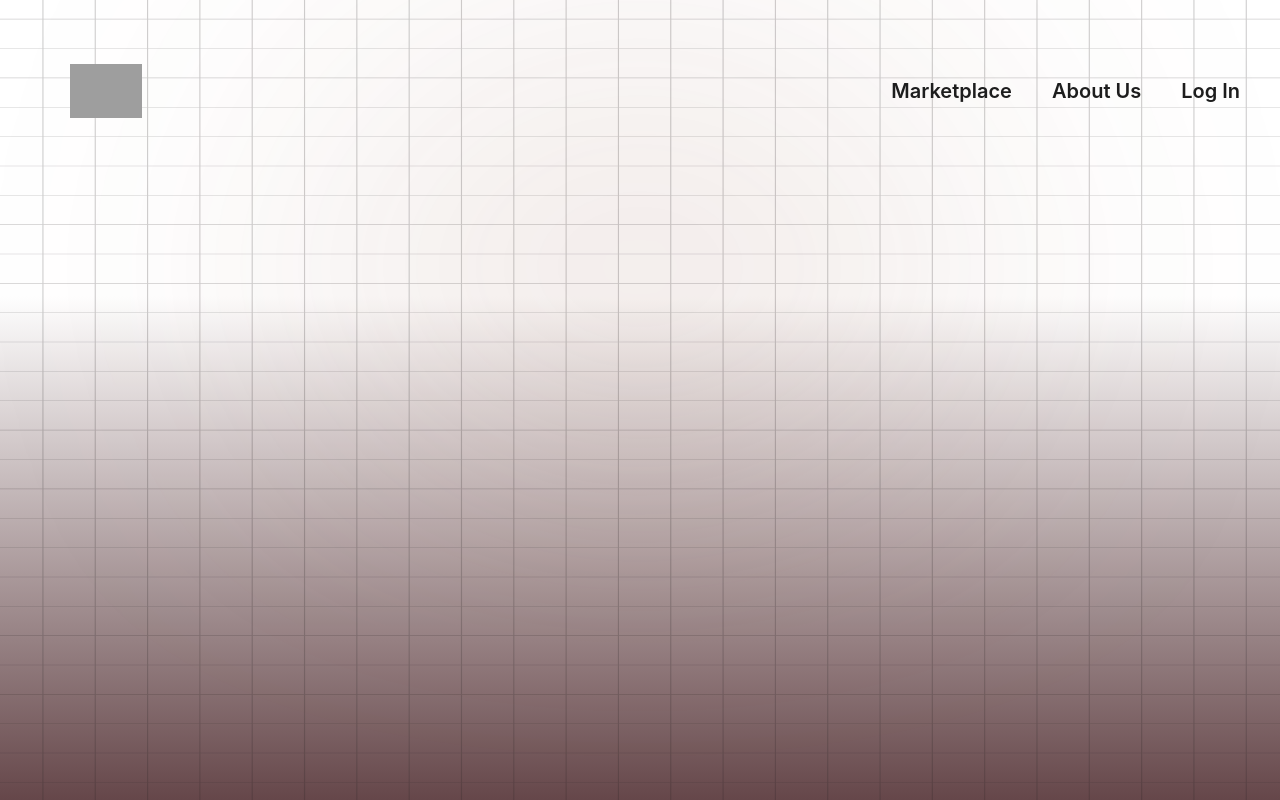
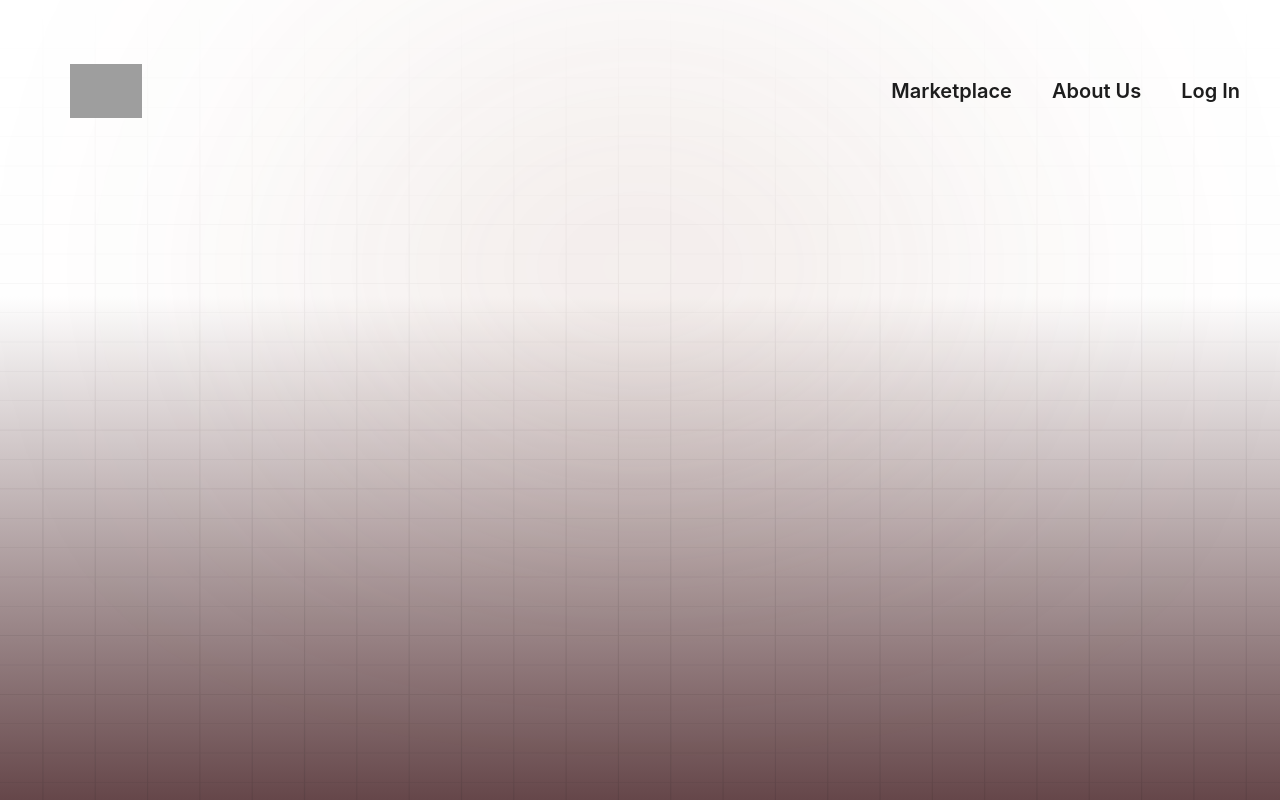
Before and after one commit to novarii/merak-next, a Next.js app: page / in a window 1280 px wide. Built offline with nearby package versions, Linux system fonts and the light colour scheme; grey boxes are pictures that could not be loaded.

Commit message:
Implement perfect grid, hue is still problematic

```diff
--- a/app/page.tsx
+++ b/app/page.tsx
@@ -13,7 +13,25 @@ export default function LandingPage() {
             'linear-gradient(180deg, #ffffff 0%, #ffffff 37.019%, rgba(55,15,19,0.77) 100%)',
         }}
       />
-      <div aria-hidden className="pointer-events-none absolute inset-0 z-20">
+      <div className="relative z-30 mx-auto flex min-h-screen w-full max-w-[1440px] flex-col px-6 pb-16 pt-10 sm:px-10">
+        <div
+          aria-hidden
+          className="pointer-events-none absolute inset-x-0 top-1/3 -z-20 h-[65vh] -translate-y-1/2 opacity-60 blur-[160px]"
+          style={{
+            background:
+              'radial-gradient(50% 50% at 50% 50%, rgba(142,84,64,0.65) 0%, rgba(142,84,64,0) 70%)',
+          }}
+        />
+        <div
+          aria-hidden
+          className="pointer-events-none absolute inset-0 -z-10"
+          style={{
+            maskImage:
+              'linear-gradient(to bottom, rgba(0,0,0,0) 0%, rgba(0,0,0,1) 180%)',
+            WebkitMaskImage:
+              'linear-gradient(to bottom, rgba(0,0,0,0) 0%, rgba(0,0,0,1) 180%)',
+          }}
+        >
           <img
             alt=""
             src={GRID_IMAGE}
@@ -21,16 +39,7 @@ export default function LandingPage() {
             loading="lazy"
           />
         </div>
-      <div
-        aria-hidden
-        className="pointer-events-none absolute inset-x-0 top-1/3 z-10 h-[65vh] -translate-y-1/2 opacity-60 blur-[160px]"
-        style={{
-          background:
-            'radial-gradient(50% 50% at 50% 50%, rgba(142,84,64,0.65) 0%, rgba(142,84,64,0) 70%)',
-        }}
-      />
 
-      <div className="relative z-30 mx-auto flex min-h-screen w-full max-w-[1440px] flex-col px-6 pb-16 pt-10 sm:px-10">
         <header className="flex items-center justify-between py-4 md:py-6">
           <a href="/" className="flex items-center">
             <img
```
Lines whose indentation alone changed are shown as unchanged.
